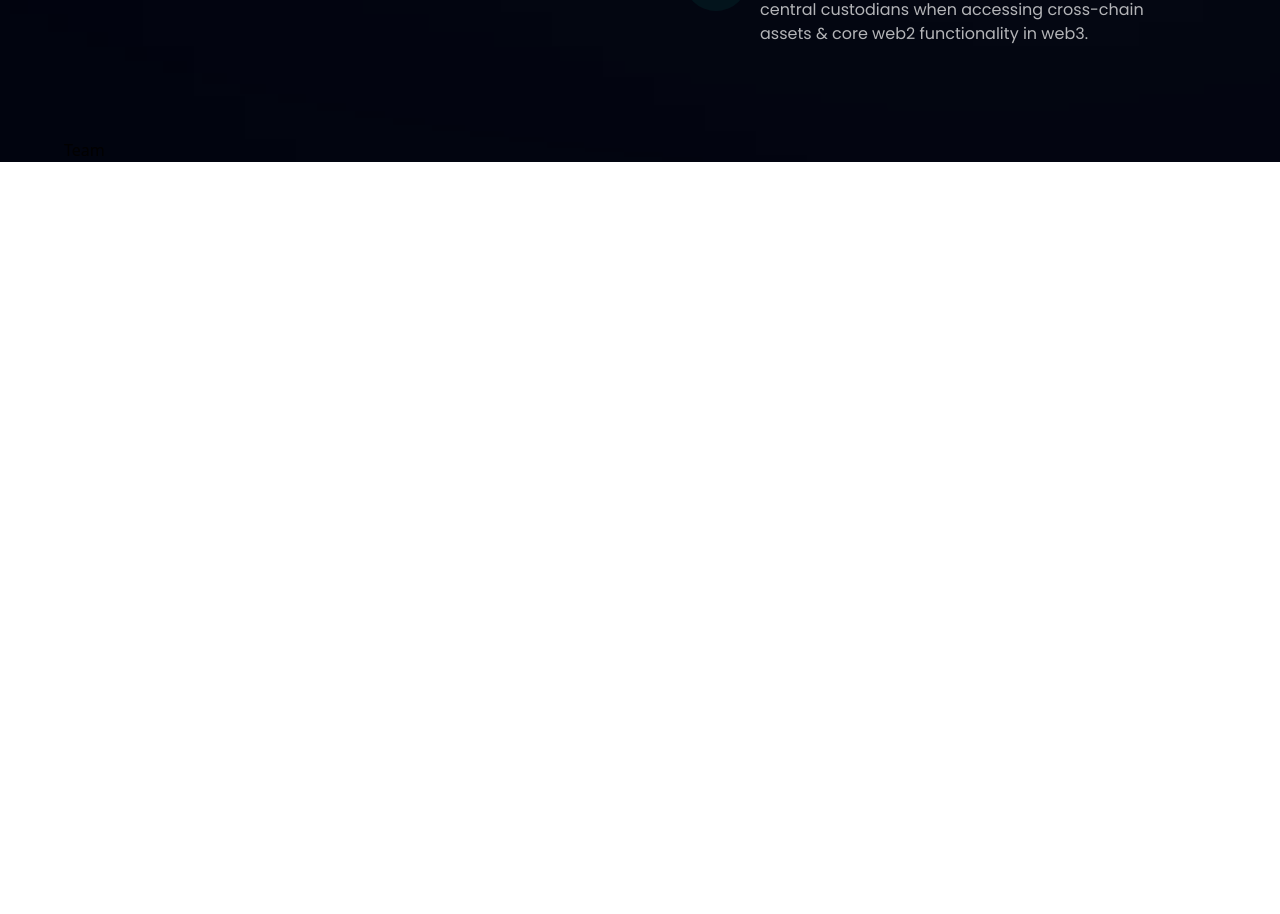
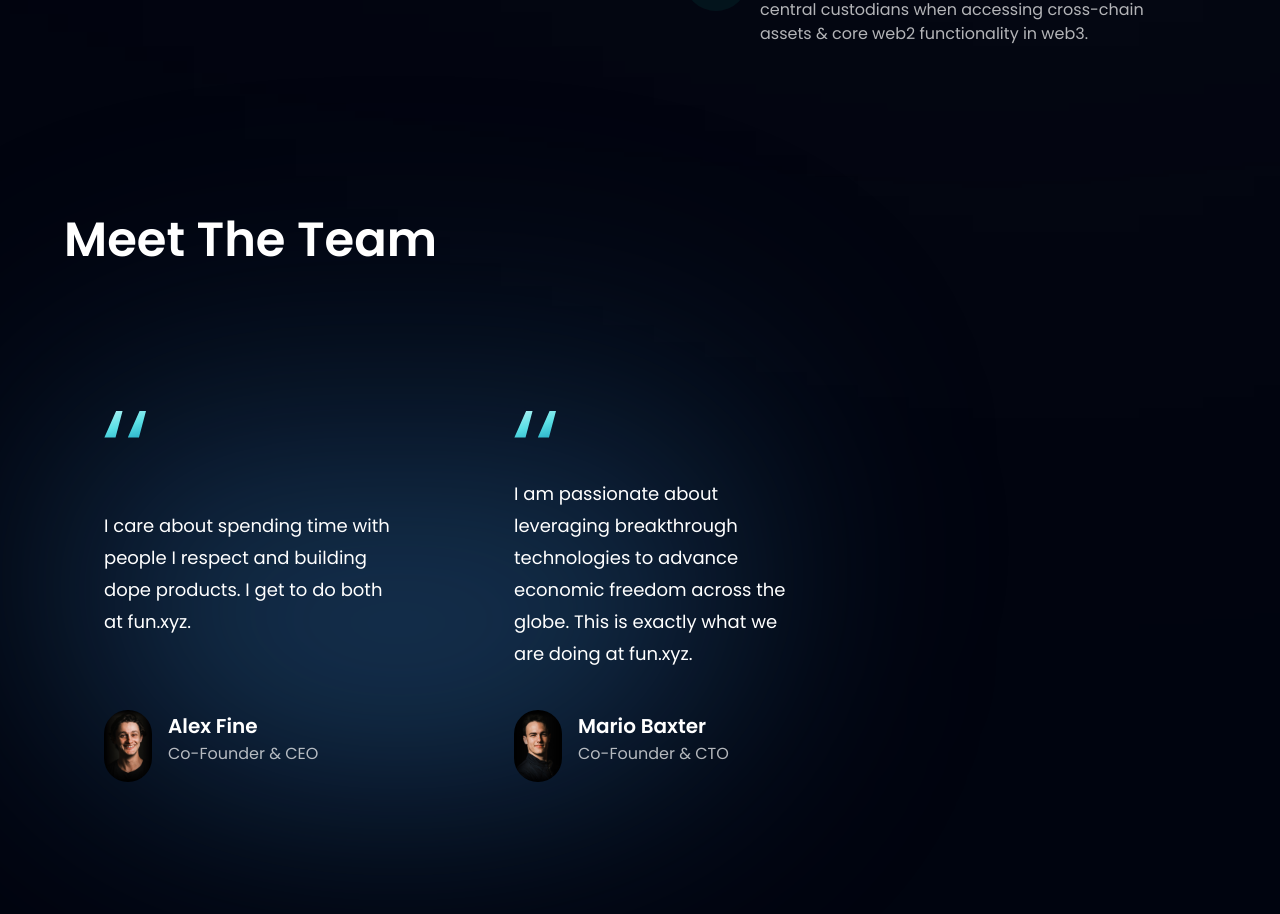
Before and after one commit to PranavSakthivel/fun, a React (Vite) app in the folder fun-xyz/: page / in a window 1280 px wide. Shown: the part 1515-2429 px from the top of the page. Before the commit the page ends 1677 px from the top, so only its background shows below. Built offline with nearby package versions, Linux system fonts and the light colour scheme.

Commit message:
Added team section

```diff
--- a/fun-xyz/src/assets/index.js
+++ b/fun-xyz/src/assets/index.js
@@ -12,6 +12,7 @@ import alex from "./alex.jpg";
 import mario from "./mario.jpg";
 import email from "./email.svg";
 import blockchain from "./blockchain.png";
+import quotes from './quotes.svg';
 
 export {
   logo,
@@ -28,4 +29,5 @@ export {
   blockchain,
   alex,
   mario,
+  quotes
 };
--- /dev/null
+++ b/fun-xyz/src/components/MemberCard.jsx
@@ -0,0 +1,20 @@
+import { quotes } from '../assets'
+
+const MemberCard = ({ name, title, tagline, image }) => (
+    <div className='flex justify-between flex-col px-10 py-12 rounded-[20px] max-w-[370px] md:mr-10 sm:mr-5 mr-0 my-5 member-card'>
+        <img src={ quotes } alt='double_quotes' className='w-[42px] h-[27px] object-contain' />
+        <p className='font-poppins font-normal text-[18px] leading-[32px] text-white my-10'>
+            {tagline}
+        </p>
+
+        <div className='flex flex-row'>
+            <img src={image} alt={name} className='w-[48px] h-48px] rounded-full'/>
+            <div className='flex flex-col ml-4'>
+                <h4 className='font-poppins font-semibold text-[20px] leading-[32px] text-white'>{name}</h4>
+                <p className='font-poppins font-normal text-[16px] leading-[24px] text-dimWhite'>{title}</p>
+            </div>
+        </div>
+    </div>
+)
+
+export default MemberCard
--- a/fun-xyz/src/components/Team.jsx
+++ b/fun-xyz/src/components/Team.jsx
@@ -1,9 +1,22 @@
-import React from 'react'
+import { team } from '../constants';
+import styles from '../styles';
+import MemberCard from './MemberCard';
 
-const Team = () => {
-  return (
-    <div>Team</div>
-  )
-}
+const Team = () => (
+  <section id='members' className={`${styles.paddingY} ${styles.flexCenter} flex-col relative`}>
+
+    <div className='absolute z-[0] w-[60%] h-[60%] -left-[1%] rounded-full blue__gradient'/>
+
+    <div className='w-full flex justify-between items-center md:flex-row flex-col sm:mb-16 mb-6 relative z-[1]'>
+      <h1 className={styles.heading2}>Meet The Team</h1>
+    </div>
+
+    <div className='flex flex-wrap sm:justify-start justify-center w-full team-container relative z-[1]'>
+      { team.map((card) => (
+        <MemberCard key={card.id} {...card} />
+      ))}
+    </div>
+  </section>
+)
 
 export default Team
--- a/fun-xyz/src/constants/index.js
+++ b/fun-xyz/src/constants/index.js
@@ -14,6 +14,25 @@ import {
   mario,
   blockchain
 } from "../assets";
+
+export const team = [
+  {
+    id: 'member1',
+    name: 'Alex Fine',
+    title: 'Co-Founder & CEO',
+    tagline: 'I care about spending time with people I respect and building dope products. I get to do both at fun.xyz.',
+    about: 'Alex is a serial builder. Before fun.xyz Alex ran a crypto-currency fund built on AI-driven quantitative models. Before crypto, Alex founded a studying app, Quill, when he was 16. Quill was acquired in February 2018. Alex studied Math & Computer Science at Stanford University.',
+    image: alex
+  },
+  {
+    id: 'member2',
+    name: 'Mario Baxter',
+    title: 'Co-Founder & CTO',
+    tagline: 'I am passionate about leveraging breakthrough technologies to advance economic freedom across the globe. This is exactly what we are doing at fun.xyz.',
+    about: 'Originally from Totana, a small agricultural town in Spain, Mario grew up doing triathlon and tinkering with electronics. He became the only kid in his high school to go to college in the United States, where he attended Stanford University. Mario graduated early from Stanford with a concentration in Artificial Intelligence and began working as an AI engineer & researcher at Meta. When not working, Mario enjoys endurance training as well as reading & writing about philosophy of mind.',
+    image: mario
+  },
+];
 
 export const features = [
   {
--- a/fun-xyz/src/index.css
+++ b/fun-xyz/src/index.css
@@ -112,15 +112,15 @@
   box-shadow: var(--card-shadow);
 }
 
-.feedback-container .feedback-card:last-child {
+.team-container .member-card:last-child {
   margin-right: 0px;
 }
 
-.feedback-card {
+.member-card {
   background: transparent;
 }
 
-.feedback-card:hover {
+.member-card:hover {
   background: var(--black-gradient);
 }
 
```
Also changed, not shown: fun-xyz/src/assets/quotes.svg (added).
